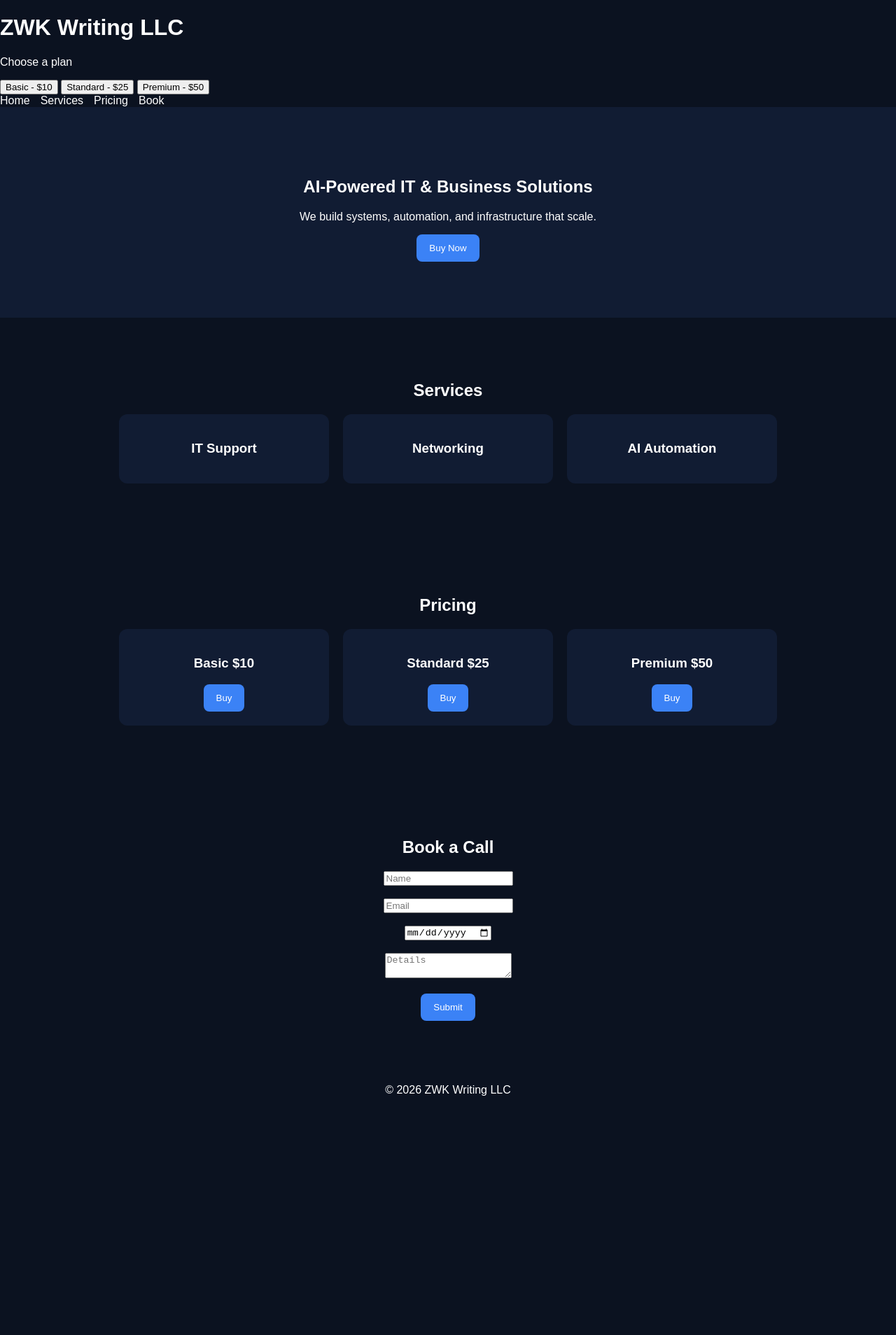
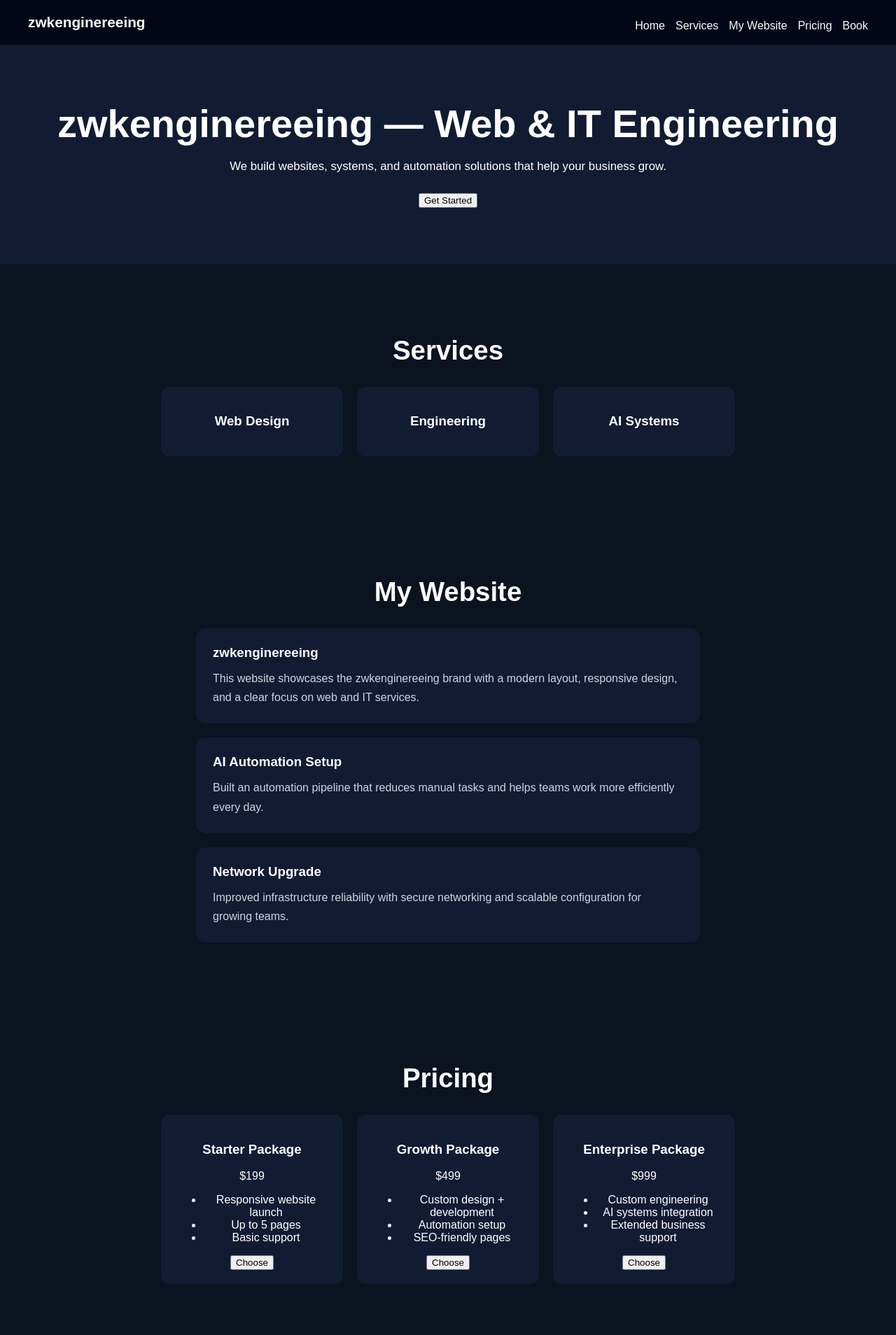
Before and after one commit to zwkwriting-creator/zwk, a plain HTML site: page index.html in a window 1280 px wide. Shown: the top 1908 px of the page at 70% size. Before the commit the page ends 1587 px from the top, so only its background shows below. Drawn offline with Linux system fonts and the light colour scheme.

Commit message:
changes to main page

```diff
--- a/index.html
+++ b/index.html
@@ -3,32 +3,14 @@
 <head>
 <meta charset="UTF-8">
 <meta name="viewport" content="width=device-width, initial-scale=1.0">
+<title>zwkenginereeing | My Website</title>
+<script src="./script.js"></script>
+<link rel="stylesheet" href="./style.css">
+<style>
+    * {
+        box-sizing: border-box;
+    }
 
-<title>ZWK Writing LLC | Modern IT & AI Solutions</title>
-<h1>ZWK Writing LLC</h1>
-<p>Choose a plan</p>
-
-<button onclick="buy('basic')">Basic - $10</button>
-<button onclick="buy('standard')">Standard - $25</button>
-<button onclick="buy('premium')">Premium - $50</button>
-
-<script>
-async function buy(plan) {
-  const res = await fetch("/.netlify/functions/create-checkout-session", {
-    method: "POST",
-    body: JSON.stringify({ plan })
-  });
-
-  const data = await res.json();
-
-  if (data.url) {
-    window.location.href = data.url;
-  } else {
-    alert("Checkout failed");
-  }
-}
-</script>
-<style>
     body {
         margin: 0;
         font-family: Arial, sans-serif;
@@ -38,18 +20,32 @@ body {
 
     header {
         display: flex;
+        flex-wrap: wrap;
         justify-content: space-between;
+        align-items: center;
         padding: 18px 40px;
         background: #020617;
         position: sticky;
         top: 0;
+        z-index: 10;
     }
 
-nav { display: flex; gap: 15px; }
+    header h1 {
+        margin: 0;
+        font-size: 1.3rem;
+    }
+
+    nav {
+        display: flex;
+        flex-wrap: wrap;
+        gap: 15px;
+        margin-top: 10px;
+    }
 
     nav a {
         color: white;
         text-decoration: none;
+        font-weight: 500;
     }
 
     .hero {
@@ -58,9 +54,26 @@ nav a {
         background: #111c33;
     }
 
+    .hero h1 {
+        margin: 0 0 16px;
+        font-size: clamp(2rem, 5vw, 3.5rem);
+    }
+
+    .hero p {
+        margin: 0 auto 24px;
+        max-width: 720px;
+        line-height: 1.6;
+        font-size: 1.05rem;
+    }
+
     .section {
         padding: 70px 20px;
         text-align: center;
+    }
+
+    .section h2 {
+        margin-bottom: 30px;
+        font-size: clamp(1.8rem, 3vw, 2.4rem);
     }
 
     .cards {
@@ -75,80 +88,181 @@ nav a {
         padding: 20px;
         border-radius: 12px;
         width: 260px;
+        min-width: 220px;
     }
 
-.btn {
-    padding: 12px 18px;
-    background: #3b82f6;
-    color: white;
-    border: none;
-    border-radius: 8px;
-    cursor: pointer;
+        .projects-list {
+            display: flex;
+            flex-direction: column;
+            gap: 20px;
+            align-items: center;
+        }
+
+        .project-card {
+            background: #111c33;
+            padding: 24px;
+            border-radius: 14px;
+            width: min(100%, 720px);
+            text-align: left;
+        }
+
+        .project-card h3 {
+            margin-top: 0;
+            margin-bottom: 12px;
+        }
+
+        .project-card p {
+            margin: 0;
+            line-height: 1.7;
+            color: #cbd5e1;
+        }
+
+    input,
+    textarea {
+        width: min(420px, 100%);
+        max-width: 100%;
+        padding: 12px;
+        border-radius: 10px;
+        border: 1px solid #334155;
+        background: #0f172a;
+        color: #fff;
+    }
+
+    textarea {
+        min-height: 120px;
+    }
+
+    .booking-form {
+        display: flex;
+        flex-direction: column;
+        align-items: center;
+        gap: 16px;
+    }
+
+    footer {
+        text-align: center;
+        padding: 20px;
+        background: #020617;
+    }
+
+    @media (max-width: 760px) {
+        header {
+            padding: 18px 20px;
+        }
+
+        nav {
+            width: 100%;
+            justify-content: center;
+        }
+
+        .cards {
+            flex-direction: column;
+            align-items: center;
+        }
+
+        .card {
+            width: min(100%, 320px);
+        }
+
+        .hero {
+            padding: 60px 16px;
+        }
+
+        .section {
+            padding: 50px 16px;
+        }
     }
 </style>
 </head>
-
 <body>
-
+<header>
+    <h1>zwkenginereeing</h1>
     <nav>
         <a href="#home">Home</a>
         <a href="#services">Services</a>
+        <a href="#projects">My Website</a>
         <a href="#pricing">Pricing</a>
         <a href="#booking">Book</a>
     </nav>
 </header>
 
-<!-- HERO -->
 <section class="hero" id="home">
-    <h1>AI-Powered IT & Business Solutions</h1>
-    <p>We build systems, automation, and infrastructure that scale.</p>
-
-    <button class="btn" onclick="buy('basic')">Buy Now</button>
+    <h1>zwkenginereeing — Web & IT Engineering</h1>
+    <p>We build websites, systems, and automation solutions that help your business grow.</p>
+    <button class="btn" onclick="buy('basic')">Get Started</button>
 </section>
 
-<!-- SERVICES -->
 <section class="section" id="services">
     <h2>Services</h2>
-
     <div class="cards">
-        <div class="card"><h3>IT Support</h3></div>
-        <div class="card"><h3>Networking</h3></div>
-        <div class="card"><h3>AI Automation</h3></div>
+        <div class="card"><h3>Web Design</h3></div>
+        <div class="card"><h3>Engineering</h3></div>
+        <div class="card"><h3>AI Systems</h3></div>
     </div>
 </section>
 
-<!-- PRICING -->
-<section class="section" id="pricing">
-    <h2>Pricing</h2>
-
-    <div class="cards">
-        <div class="card">
-            <h3>Basic $10</h3>
-            <button class="btn" onclick="buy('basic')">Buy</button>
+<section class="section" id="projects">
+    <h2>My Website</h2>
+    <div class="projects-list">
+        <div class="project-card">
+            <h3>zwkenginereeing</h3>
+            <p>This website showcases the zwkenginereeing brand with a modern layout, responsive design, and a clear focus on web and IT services.</p>
         </div>
-
-        <div class="card">
-            <h3>Standard $25</h3>
-            <button class="btn" onclick="buy('standard')">Buy</button>
+        <div class="project-card">
+            <h3>AI Automation Setup</h3>
+            <p>Built an automation pipeline that reduces manual tasks and helps teams work more efficiently every day.</p>
         </div>
-
-        <div class="card">
-            <h3>Premium $50</h3>
-            <button class="btn" onclick="buy('premium')">Buy</button>
+        <div class="project-card">
+            <h3>Network Upgrade</h3>
+            <p>Improved infrastructure reliability with secure networking and scalable configuration for growing teams.</p>
         </div>
     </div>
 </section>
 
-<!-- BOOKING -->
+<section class="section" id="pricing">
+    <h2>Pricing</h2>
+    <div class="cards">
+        <div class="card">
+            <h3>Starter Package</h3>
+            <p>$199</p>
+            <ul>
+                <li>Responsive website launch</li>
+                <li>Up to 5 pages</li>
+                <li>Basic support</li>
+            </ul>
+            <button class="btn" onclick="buy('starter')">Choose</button>
+        </div>
+        <div class="card">
+            <h3>Growth Package</h3>
+            <p>$499</p>
+            <ul>
+                <li>Custom design + development</li>
+                <li>Automation setup</li>
+                <li>SEO-friendly pages</li>
+            </ul>
+            <button class="btn" onclick="buy('growth')">Choose</button>
+        </div>
+        <div class="card">
+            <h3>Enterprise Package</h3>
+            <p>$999</p>
+            <ul>
+                <li>Custom engineering</li>
+                <li>AI systems integration</li>
+                <li>Extended business support</li>
+            </ul>
+            <button class="btn" onclick="buy('enterprise')">Choose</button>
+        </div>
+    </div>
+</section>
 <section class="section" id="booking">
     <h2>Book a Call</h2>
-
-    <input id="name" placeholder="Name"><br><br>
-    <input id="email" placeholder="Email"><br><br>
-    <input id="date" type="date"><br><br>
-    <textarea id="details" placeholder="Details"></textarea><br><br>
-
+    <div class="booking-form">
+        <input id="name" placeholder="Name">
+        <input id="email" placeholder="Email">
+        <input id="date" type="date">
+        <textarea id="details" placeholder="Details"></textarea>
         <button class="btn" onclick="book()">Submit</button>
+    </div>
 </section>
 
 <footer style="text-align:center; padding:20px;">
@@ -161,9 +275,7 @@ async function buy(plan) {
         method: "POST",
         body: JSON.stringify({ plan })
     });
-
     const data = await res.json();
-
     if (data.url) {
         window.location.href = data.url;
     } else {
@@ -178,15 +290,13 @@ function book(){
         date: document.getElementById('date').value,
         details: document.getElementById('details').value
     };
-
     fetch('/.netlify/functions/book', {
         method: 'POST',
         headers: {'Content-Type':'application/json'},
         body: JSON.stringify(data)
     })
-    .then(res => alert(res.ok ? "Booking sent!" : "Error"))
+    .then(res => alert(res.ok ? "Booking sent!" : "Error"));
 }
 </script>
-
 </body>
 </html>
```
Lines whose indentation alone changed are shown as unchanged.
